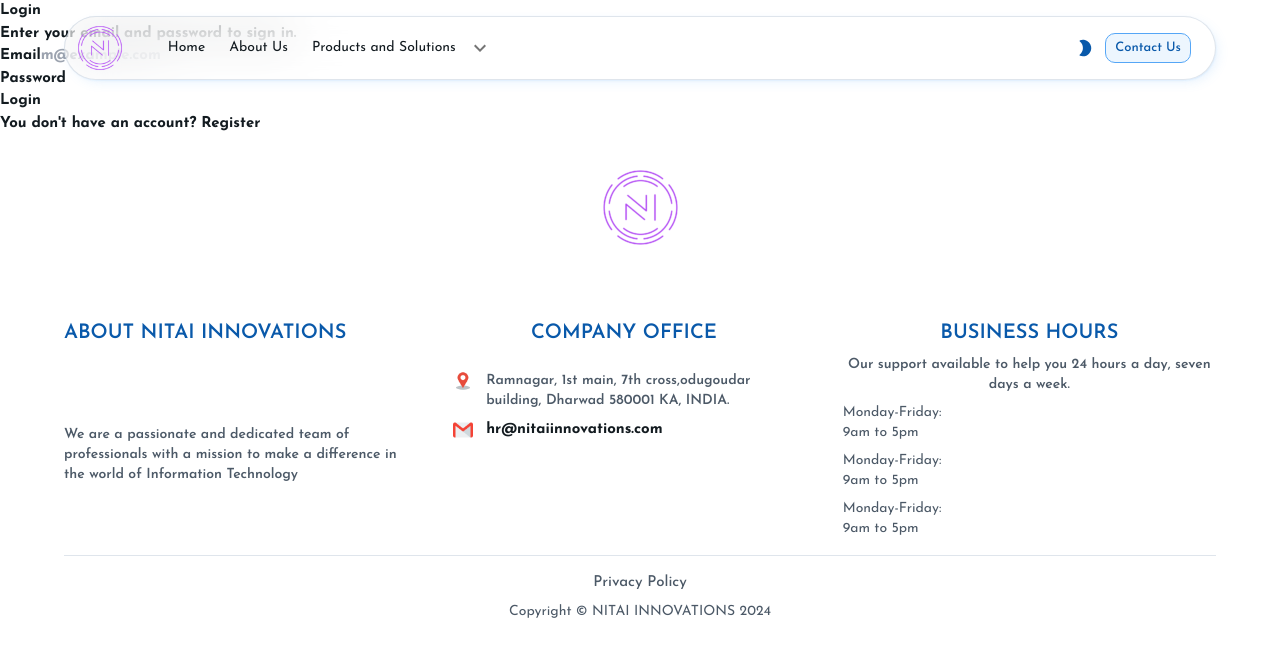
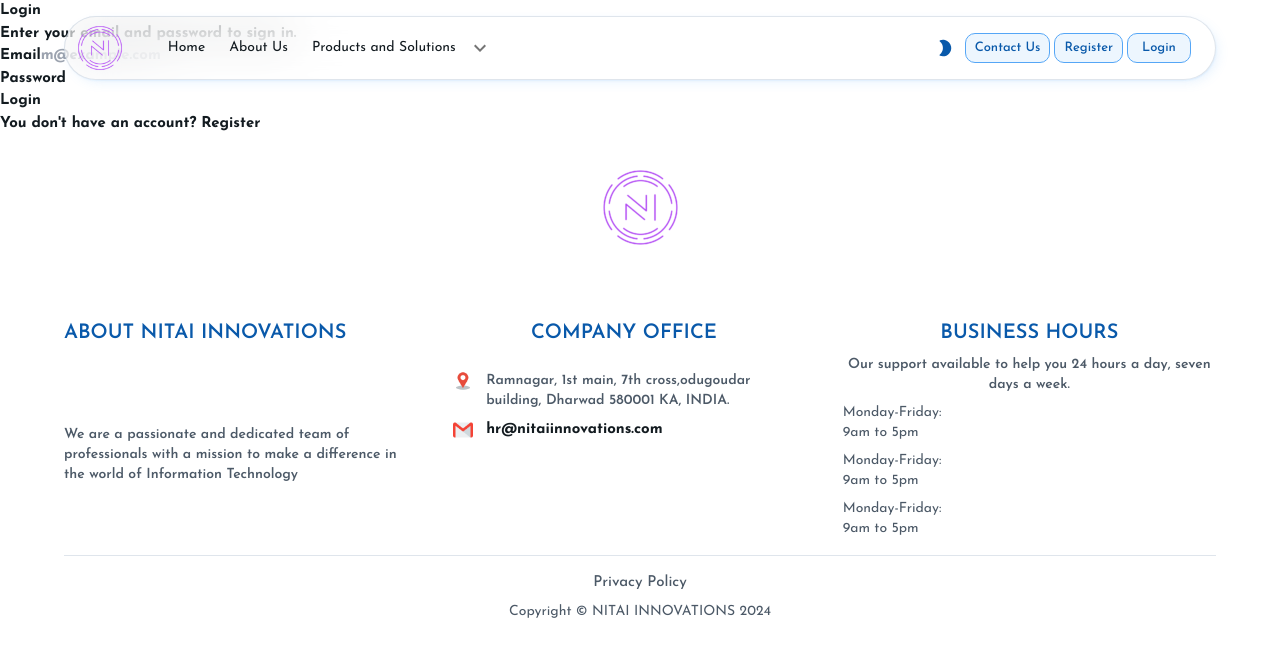
Before and after one commit to Ganesh-Mk/nitaiinnovations, a React (Vite) app in the folder frontend/: page /login in a window 1280 px wide. Shown: the top 656 px of the page. Built offline with nearby package versions, Linux system fonts and the light colour scheme.

Commit message:
login errors

```diff
--- a/frontend/package.json
+++ b/frontend/package.json
@@ -17,10 +17,12 @@
     "@mui/material": "^5.16.4",
     "@mui/styled-engine-sc": "^6.0.0-alpha.18",
     "@n8tb1t/use-scroll-position": "^2.0.3",
+    "@reduxjs/toolkit": "^2.2.7",
     "axios": "^1.7.2",
     "jsonwebtoken": "^9.0.2",
     "react": "^18.3.1",
     "react-dom": "^18.3.1",
+    "react-redux": "^9.1.2",
     "react-router-dom": "^6.25.1",
     "react-scroll": "^1.9.0",
     "styled-components": "^6.1.12"
--- a/frontend/src/Components/AboutUsComp.jsx
+++ b/frontend/src/Components/AboutUsComp.jsx
@@ -1,5 +1,7 @@
 import React from "react";
 import { Element } from "react-scroll";
+import { Typography } from "@mui/material";
+
 import "../Styles/aboutUsComp.css";
 
 function AboutUsComp() {
@@ -8,13 +10,16 @@ function AboutUsComp() {
       <div className="aboutUsComp">
         <div className="leftAboutUs">
           <h1>About Us</h1>
-          <p>
+          <Typography
+            textAlign="center"
+            sx={{ alignSelf: "center", color: "#68737F !important" }}
+          >
             We're excited to share our story with you. At NITAI INNOVATIONS, we
             are a passionate and dedicated team of professionals with a mission
             to make a difference in the world of Information Technology. Our
             journey began by a shared vision to be successful in handling the
             cyber security threats in the IT Industry.
-          </p>
+          </Typography>
         </div>
         <div className="rightAboutUs">
           <img className="aboutUsImage" src="/images/aboutUs.png" alt="" />
--- a/frontend/src/Components/FeatureDescComponents/AWS_CustomizedAppDev.jsx
+++ b/frontend/src/Components/FeatureDescComponents/AWS_CustomizedAppDev.jsx
@@ -6,7 +6,7 @@ function AWS_CustomizedAppDev() {
     <>
       <Typography
         variant="p"
-        color="grey.500"
+        color="text.secondary"
         sx={{
           maxWidth: "100%",
           textIndent: "3rem",
--- a/frontend/src/Components/FeatureDescComponents/MLFeature_modelDescription.jsx
+++ b/frontend/src/Components/FeatureDescComponents/MLFeature_modelDescription.jsx
@@ -6,7 +6,7 @@ export default function MLFeature_modelDescription() {
     <>
       <Typography
         variant="p"
-        color="grey.500"
+        color="text.secondary"
         sx={{
           maxWidth: "100%",
           textIndent: "3rem",
@@ -27,7 +27,7 @@ export default function MLFeature_modelDescription() {
       <br />
       <Typography
         variant="p"
-        color="grey.500"
+        color="text.secondary"
         sx={{
           maxWidth: "100%",
           textIndent: "3rem",
--- a/frontend/src/Components/Features.jsx
+++ b/frontend/src/Components/Features.jsx
@@ -89,7 +89,7 @@ export default function Features({ data, imageURL = "", number = false }) {
               <AccordionDetails>
                 <Box
                   variant="p"
-                  color="grey.500"
+                  color="text.secondary"
                   sx={{
                     maxWidth: { sm: "100%", md: "70%" },
                     textIndent: "3rem",
--- a/frontend/src/Components/Navbar.jsx
+++ b/frontend/src/Components/Navbar.jsx
@@ -144,6 +144,26 @@ function Navbar({ mode, toggleColorMode }) {
               >
                 Contact Us
               </Button>
+              <Button
+                color="primary"
+                variant="outlined"
+                size="small"
+                component={Link}
+                to="/register"
+                onClick={() => toggleDrawer(false)}
+              >
+                Register
+              </Button>
+              <Button
+                color="primary"
+                variant="outlined"
+                size="small"
+                component={Link}
+                to="/login"
+                onClick={() => toggleDrawer(false)}
+              >
+                Login
+              </Button>
             </Box>
             <Box sx={{ display: { sm: "", md: "none" } }}>
               <Button
--- a/frontend/src/Pages/Login.jsx
+++ b/frontend/src/Pages/Login.jsx
@@ -1,10 +1,14 @@
 import React, { useState } from "react";
 import axios from "axios";
 import { Link } from "react-router-dom";
+import { useSelector, useDispatch } from "react-redux";
+import { storeName, storeEmail } from "../Store/userSlice";
 
 export default function Login() {
+  const dispatch = useDispatch();
   const [email, setemail] = useState("");
   const [password, setpassword] = useState("");
+  const userStore = useSelector((state) => state.user);
 
   const loginUser = (e) => {
     e.preventDefault();
@@ -16,8 +20,13 @@ export default function Login() {
       .then((res) => {
         if (res.data.status === "ok") {
           alert("Login successful");
+          localStorage.setItem("isLogin", true);
+
+          console.log(res.data);
+
+          dispatch(storeName(res.data.name));
+          dispatch(storeEmail(res.data.email));
         }
-        console.log(res.data);
       })
       .catch((err) => console.log(err));
   };
--- a/frontend/src/Pages/Register.jsx
+++ b/frontend/src/Pages/Register.jsx
@@ -36,7 +36,6 @@ export default function Register() {
       })
       .then((res) => {
         console.log(res.data);
-        localStorage.setItem("isRegister", "true");
         navigate("/login");
       })
       .catch((err) => {
--- /dev/null
+++ b/frontend/src/Store/store.js
@@ -0,0 +1,10 @@
+import { configureStore } from "@reduxjs/toolkit";
+import userReducer from "../Store/userSlice";
+
+const store = configureStore({
+  reducer: {
+    user: userReducer,
+  },
+});
+
+export default store;
--- /dev/null
+++ b/frontend/src/Store/userSlice.js
@@ -0,0 +1,22 @@
+import { createSlice } from "@reduxjs/toolkit";
+
+const initialState = {
+  name: "",
+  email: "",
+};
+
+export const userSlice = createSlice({
+  name: "user",
+  initialState,
+  reducers: {
+    storeName: (state, action) => {
+      state.name = action.payload;
+    },
+    storeEmail: (state, action) => {
+      state.email = action.payload;
+    },
+  },
+});
+
+export const { storeName, storeEmail } = userSlice.actions;
+export default userSlice.reducer;
--- a/frontend/src/main.jsx
+++ b/frontend/src/main.jsx
@@ -1,9 +1,13 @@
 import React from "react";
 import ReactDOM from "react-dom/client";
 import App from "./App.jsx";
+import { Provider } from "react-redux";
+import store from "./Store/store.js";
 
 ReactDOM.createRoot(document.getElementById("root")).render(
   <React.StrictMode>
-    <App />
+    <Provider store={store}>
+      <App />
+    </Provider>
   </React.StrictMode>
 );
```
Also changed, not shown: 2 other files (tests, documents, lock files or other folders).
